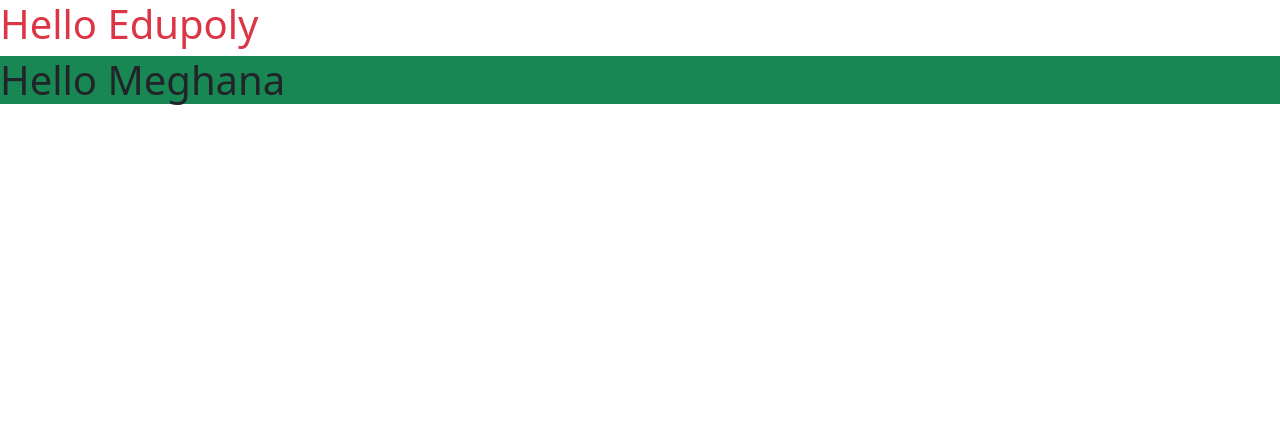
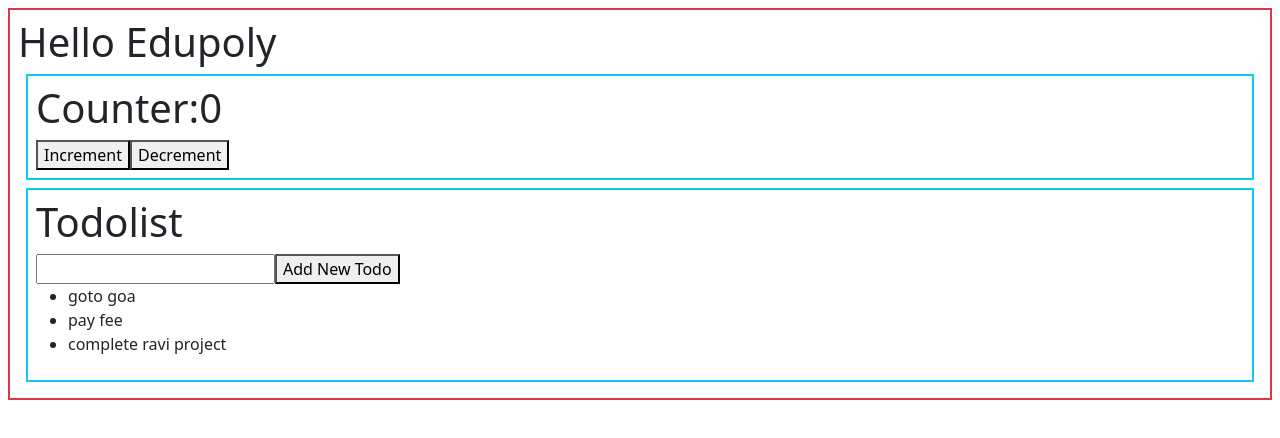
Before and after one commit to edupoly/rb55, a React (Vite) app: page / in a window 1280 px wide. Shown: the top 438 px of the page. Built offline with nearby package versions, Linux system fonts and the light colour scheme.

Commit message:
redux-toolkit-core

```diff
--- a/package.json
+++ b/package.json
@@ -10,8 +10,10 @@
     "preview": "vite preview"
   },
   "dependencies": {
+    "@reduxjs/toolkit": "^2.11.0",
     "react": "^19.2.0",
-    "react-dom": "^19.2.0"
+    "react-dom": "^19.2.0",
+    "react-redux": "^9.2.0"
   },
   "devDependencies": {
     "@eslint/js": "^9.39.1",
--- a/src/App.jsx
+++ b/src/App.jsx
@@ -1,10 +1,13 @@
 import "./App.css";
+import Counter from "./features/counter/Counter";
+import Todolist from "./features/todolist/Todolist";
 
 function App() {
   return (
-    <div>
-      <h1 className="text-danger">Hello Edupoly</h1>
-      <h1 className="bg-success">Hello Meghana</h1>
+    <div className="border border-danger border-2 m-2 p-2">
+      <h1>Hello Edupoly</h1>
+      <Counter></Counter>
+      <Todolist></Todolist>
     </div>
   );
 }
--- /dev/null
+++ b/src/app/store.js
@@ -0,0 +1,9 @@
+import { configureStore } from "@reduxjs/toolkit";
+import counterReducer from "../features/counter/counterSlice";
+import todoReducer from "../features/todolist/todolistSlice";
+export const store = configureStore({
+  reducer: {
+    cntR: counterReducer,
+    todolistR: todoReducer,
+  },
+});
--- /dev/null
+++ b/src/features/counter/Counter.jsx
@@ -0,0 +1,29 @@
+import React from "react";
+import { useDispatch, useSelector } from "react-redux";
+import { increment, decrement } from "./counterSlice";
+
+function Counter() {
+  var count = useSelector((state) => state.cntR.counter);
+  var dispatch = useDispatch();
+  return (
+    <div className="border border-info border-2 m-2 p-2">
+      <h1>Counter:{count}</h1>
+      <button
+        onClick={() => {
+          dispatch(increment());
+        }}
+      >
+        Increment
+      </button>
+      <button
+        onClick={() => {
+          dispatch(decrement());
+        }}
+      >
+        Decrement
+      </button>
+    </div>
+  );
+}
+
+export default Counter;
--- /dev/null
+++ b/src/features/counter/counterSlice.js
@@ -0,0 +1,26 @@
+import { createSlice } from "@reduxjs/toolkit";
+
+const initialState = {
+  counter: 0,
+};
+
+export const counterSlice = createSlice({
+  name: "counter",
+  initialState,
+  reducers: {
+    increment: (state) => {
+      state.counter++;
+    },
+    decrement: (state) => {
+      state.counter--;
+    },
+    reset: (state) => {
+      state.counter = initialState.counter;
+    },
+  },
+});
+
+export var { increment, decrement, reset } = counterSlice.actions;
+
+const counterReducer = counterSlice.reducer;
+export default counterReducer;
--- /dev/null
+++ b/src/features/todolist/Todolist.jsx
@@ -0,0 +1,35 @@
+import React, { useState } from "react";
+import { useDispatch, useSelector } from "react-redux";
+import { addTodo } from "./todolistSlice";
+
+function Todolist() {
+  var { todos } = useSelector((state) => state.todolistR);
+  var [ntd, setNtd] = useState("");
+  var dispatch = useDispatch();
+  console.log(todos);
+  return (
+    <div className="border border-info border-2 m-2 p-2">
+      <h1>Todolist</h1>
+      <input
+        type="text"
+        onChange={(e) => {
+          setNtd(e.target.value);
+        }}
+      />
+      <button
+        onClick={() => {
+          dispatch(addTodo(ntd));
+        }}
+      >
+        Add New Todo
+      </button>
+      <ul>
+        {todos?.map((t) => {
+          return <li>{t}</li>;
+        })}
+      </ul>
+    </div>
+  );
+}
+
+export default Todolist;
--- /dev/null
+++ b/src/features/todolist/todolistSlice.js
@@ -0,0 +1,17 @@
+import { createSlice } from "@reduxjs/toolkit";
+const initialState = {
+  todos: ["goto goa", "pay fee", "complete ravi project"],
+};
+export const todolistSlice = createSlice({
+  name: "todolist",
+  initialState,
+  reducers: {
+    addTodo: (state, action) => {
+      state.todos.push(action.payload);
+    },
+  },
+});
+
+export const { addTodo } = todolistSlice.actions;
+var todoReducer = todolistSlice.reducer;
+export default todoReducer;
--- a/src/main.jsx
+++ b/src/main.jsx
@@ -1,5 +1,11 @@
 import { createRoot } from "react-dom/client";
 import "./index.css";
 import App from "./App.jsx";
+import { Provider } from "react-redux";
+import { store } from "./app/store.js";
 
-createRoot(document.getElementById("root")).render(<App />);
+createRoot(document.getElementById("root")).render(
+  <Provider store={store}>
+    <App />
+  </Provider>
+);
```
Also changed, not shown: 1 other file (tests, documents, lock files or other folders).
